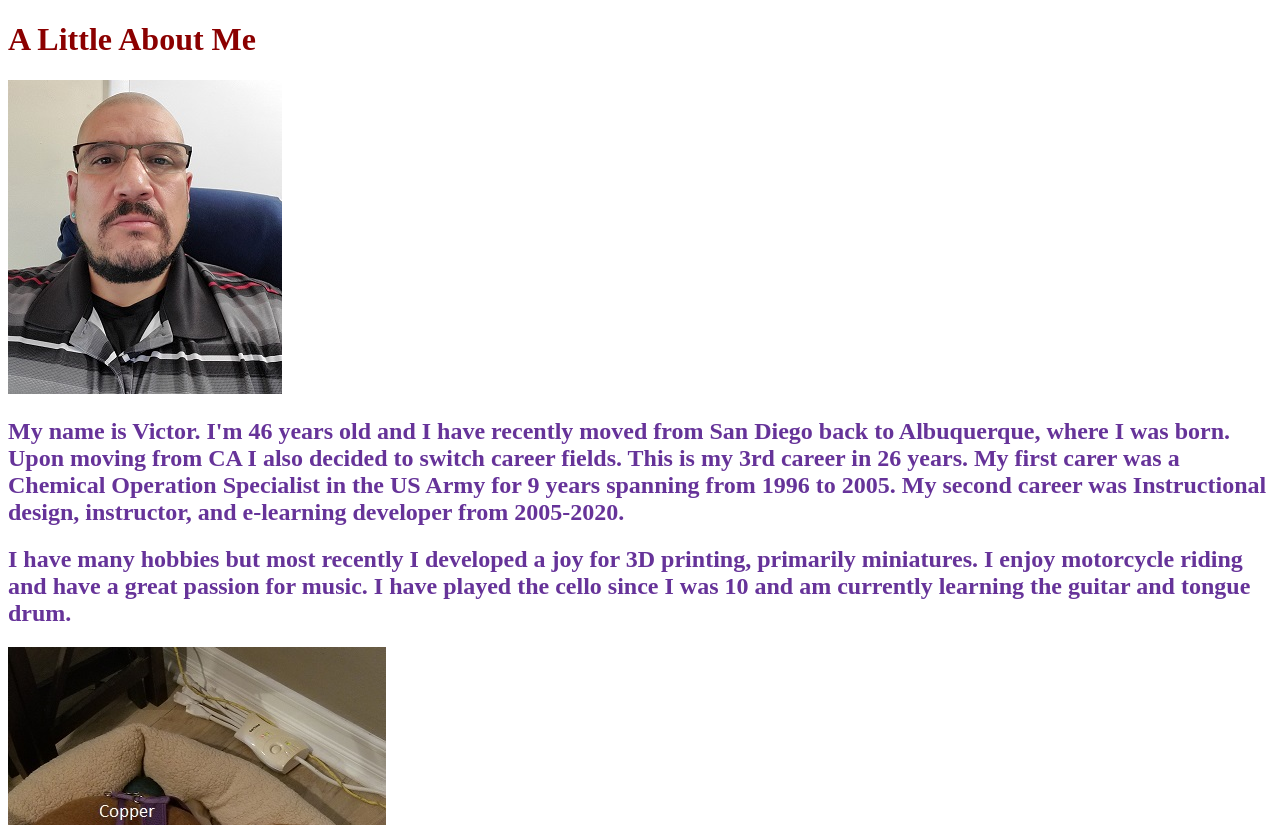
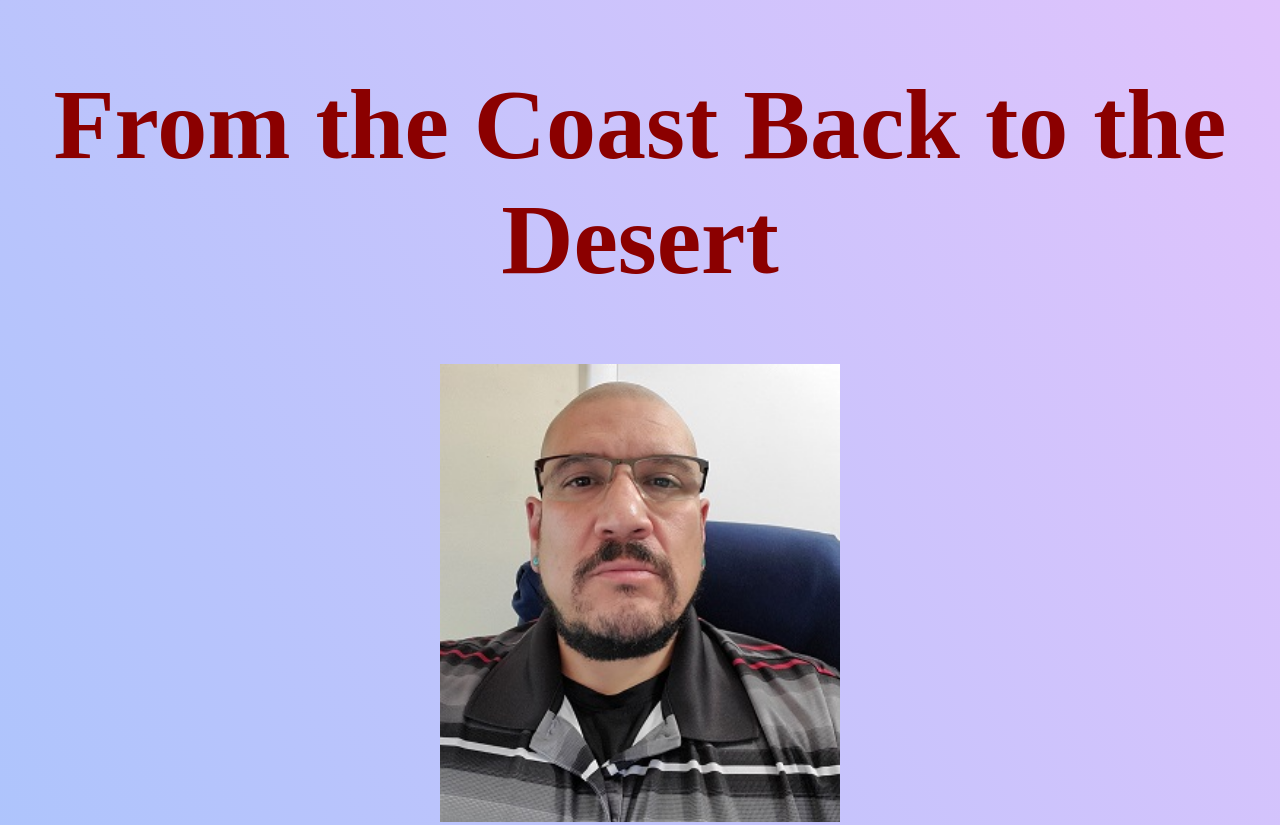
Before and after one commit to vic-chavez/about-victor, a plain HTML site: page index.html in a window 1280 px wide. Shown: the top 825 px of the page. Drawn offline with Linux system fonts and the light colour scheme.

Commit message:
Added images and css

```diff
--- a/index.html
+++ b/index.html
@@ -6,17 +6,25 @@
     <link rel="stylesheet" href="./styles/styles.css">
 </head>
 <body>
-<h1>A Little About Me</h1>
-<img src="Headshot.jpg" alt="text">
+<h1>From the Coast Back to the Desert</h1>
+<img class="img-Headshot" src="Headshot.jpg" alt="text">
 <h2>My name is Victor. I'm 46 years old and I have recently moved from San Diego back to Albuquerque, where I was born.
     Upon moving from CA I also decided to switch career fields. This is my 3rd career in 26 years.
-    My first carer was a Chemical Operation Specialist in the US Army for 9 years spanning from 1996 to 2005.
+    My first career was a Chemical Operation Specialist in the US Army for 9 years spanning from 1996 to 2005.
     My second career was Instructional design, instructor, and e-learning developer from 2005-2020.</h2>
 <h2>I have many hobbies but most recently I developed a joy for 3D printing, primarily miniatures.
     I enjoy motorcycle riding and have a great passion for music. I have played the cello since I was 10
     and am currently learning the guitar and tongue drum.</h2>
+<h3>I am divorced and do not have children, however I do have 3 small furry kids that I love to death.
+    As you can see in the first picture, they are quite the hams.</h3>
+
+<h3> </h3>
+
 <img src="TheClan.jpg" alt="text">
-<h3>I am divorced and do not have children, however I do have 3 small furry kids that I love to death.
-    As you can see above, they are quite the hams.</h3>
+<div>
+    <h3> Below is a picture of one of my 3D miniatures.</h3>
+    <img class="img-3D" src="3dmini.jpg" alt="3dmini">
+
+</div>
 </body>
 </html>
--- a/styles/styles.css
+++ b/styles/styles.css
@@ -1,11 +1,36 @@
+.img-Headshot {
+    width: 400px;
+}
+
+body {
+    text-align: center;
+    font-size: 30px;
+    background-color: #8EC5FC;
+    background-image: linear-gradient(62deg, #8EC5FC 0%, #E0C3FC 100%);
+}
+
 h1 {
     color: darkred;
+    font-size: 100px;
+    text-align: center;
 }
 
 h2 {
     color: rebeccapurple;
+    text-align: center;
+    font-size: 50px;
+    font-family: Arial, monospace;
+
 }
 
 h3 {
     color: blue;
+    text-align: center;
+    font-family: Arial, monospace;
+    font-size: 30px;
+
 }
+
+.img-3D {
+    width: 700px;
+}
```
Also changed, not shown: 3dmini.jpg (added).
